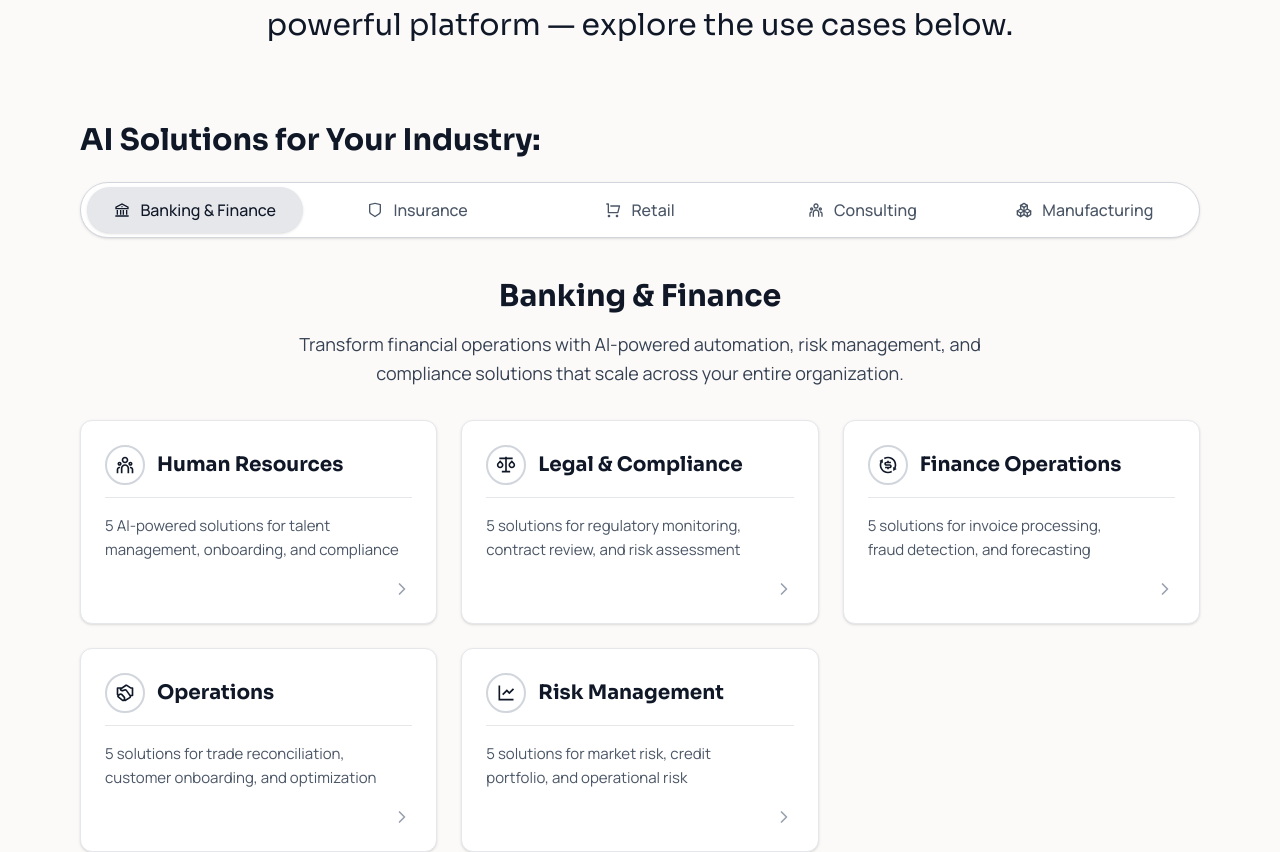
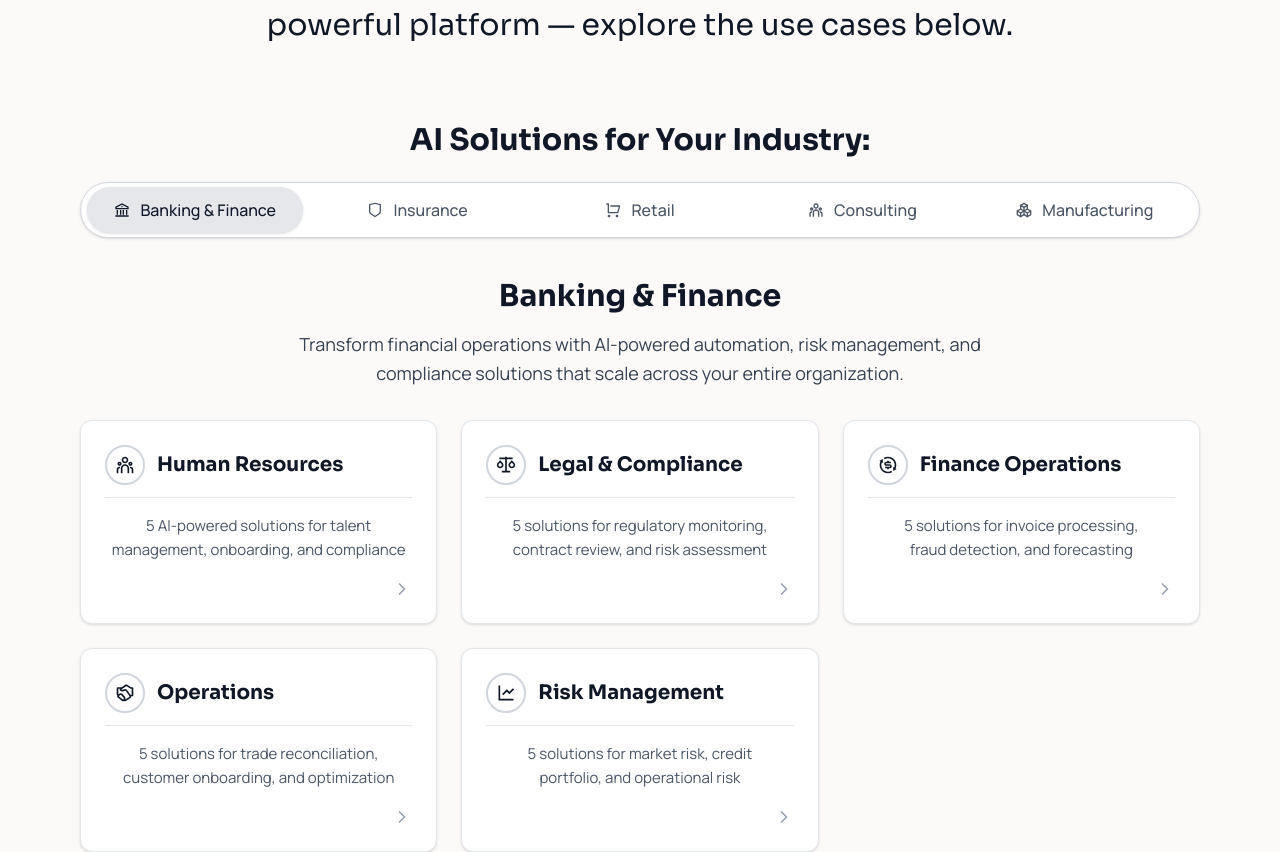
Before and after one commit to neuralarc-ai/Usecases, a Next.js app: page /use-cases in a window 1280 px wide. Shown: the part 720-1572 px from the top of the page. Built offline with nearby package versions, Linux system fonts and the light colour scheme.

Commit message:
center aligned properly

```diff
--- a/app/use-cases/page.tsx
+++ b/app/use-cases/page.tsx
@@ -112,14 +112,14 @@ function UseCasesContent() {
       {/* Content Section */}
       <section className="py-10" ref={tabsSectionRef}>
         <div className="px-4 sm:px-8 md:px-12 lg:px-16 xl:px-20">
-          {/* Left-aligned Header */}
-          <div className="mb-8">
-            <h3 className="text-left text-xl font-bold text-gray-900 md:text-2xl lg:text-3xl mb-6" style={{ fontFamily: "var(--font-sora)" }}>
+          {/* Centered Header */}
+          <div className="mb-8 text-center">
+            <h3 className="text-xl font-bold text-gray-900 md:text-2xl lg:text-3xl mb-6" style={{ fontFamily: "var(--font-sora)" }}>
               AI Solutions for Your Industry:
             </h3>
 
             {/* Industry Selector Tabs */}
-            <div className="flex justify-start max-lg:overflow-x-auto max-lg:scrollbar-hide max-lg:-mx-4 max-lg:px-4">
+            <div className="flex justify-center max-lg:justify-start max-lg:overflow-x-auto max-lg:scrollbar-hide max-lg:-mx-4 max-lg:px-4">
               <Tabs defaultValue={defaultTab} className="w-auto max-lg:w-full">
               <TabsList
                 className="
```
